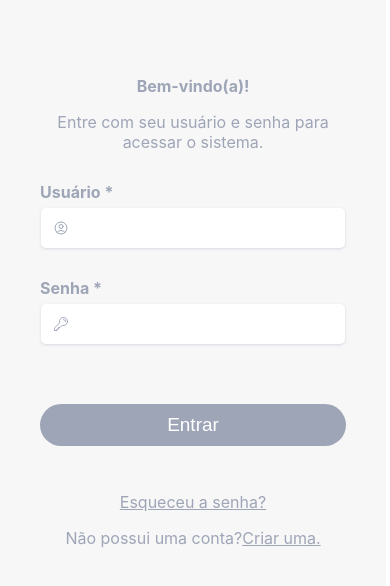
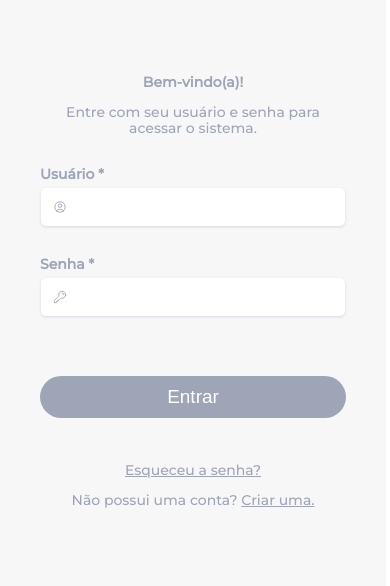
Before and after one commit to joicenunes/VitrineEmpreende, a React (Create React App) app in the folder client/: page / in a window 390 px wide. Shown: the top 586 px of the page. Built offline with nearby package versions, Linux system fonts and the light colour scheme.

Commit message:
Mudando aspas duplas para simples + Modificando fonte do projeto + Padronização dos nomes das classes

```diff
--- a/client/src/App.css
+++ b/client/src/App.css
@@ -1,10 +1,17 @@
-.App {
+@import url('https://fonts.googleapis.com/css2?family=Montserrat:wght@500&display=swap');
+
+.app {
   width: 100vw;
   height: 100vh;;
   color: #9ea5b7 !important;
+  font-family: 'Montserrat', sans-serif;
+  font-style: normal;
+  font-weight: 500;
+  font-size: 14px;
+  line-height: 16px;
 }
 
-.Form-button button {
+.form-button button {
   border: none;
   outline: none;
   background-color: #9ea5b7;
@@ -16,16 +23,16 @@
   border-radius: 35px;
 }
 
-.Form-links a {
+.form-links a {
   color: inherit;
 }
 
-/* .App-logo {
+/* .logo {
   height: 15vmin;
   pointer-events: none;
 } */
 
-/* .App-header {
+/* .header {
   background-color: #282c34;
   min-height: 100vh;
   display: flex;
@@ -36,6 +43,16 @@
   color: white;
 } */
 
-.App-link {
-  color: #61dafb;
+a {
+  color: inherit;
 }
+
+.page-content {
+  background-color: #F7F7F7;
+  padding-top: 80px;
+}
+
+.clickable-icon {
+  margin: 0 5px;
+  cursor: pointer;
+}
--- a/client/src/App.js
+++ b/client/src/App.js
@@ -4,7 +4,7 @@ import Router from './router';
 
 export default function App() {
   return (
-    <div className='App'>
+    <div className='app'>
       <Router></Router>
     </div>
   );
--- a/client/src/Components/Avatar/index.js
+++ b/client/src/Components/Avatar/index.js
@@ -2,7 +2,7 @@ import React from "react";
 import './style.css';
 
 export default function Avatar(props) {
-  function getInitials() {
+  const getInitials = () => {
     let names = props.name.split(' ');
     const last_name_index = names.length - 1;
     if (names.length > 1) {
@@ -11,8 +11,8 @@ export default function Avatar(props) {
   }
 
   return (
-    <div className="App-avatar">
-      <div className="App-initials">
+    <div className='avatar'>
+      <div className='initials'>
         {getInitials()}
       </div>
     </div>
--- a/client/src/Components/Avatar/style.css
+++ b/client/src/Components/Avatar/style.css
@@ -1,4 +1,4 @@
-.App-avatar {
+.avatar {
   box-sizing: border-box;
   width: 40px;
   height: 40px;
@@ -9,7 +9,7 @@
   overflow: hidden;
 }
 
-.App-initials {
+.initials {
   text-align: center;
   line-height: 34px;
   background-color: #9EA5B7;
--- a/client/src/Components/Card/index.js
+++ b/client/src/Components/Card/index.js
@@ -3,7 +3,7 @@ import './style.css';
 
 function CardTitle(props) {
   return (
-    <div className="App-card-title">
+    <div className='card-title'>
       {props.children}
     </div>
   );
@@ -11,7 +11,7 @@ function CardTitle(props) {
 
 function CardBody(props) {
   return (
-    <div className="App-card-body">
+    <div className='card-body'>
       {props.children}
     </div>
   );
@@ -19,7 +19,7 @@ function CardBody(props) {
 
 function Card(props) {
   return (
-    <div className="App-card">
+    <div className='card'>
       {props.children}
     </div>
   );
--- a/client/src/Components/Card/style.css
+++ b/client/src/Components/Card/style.css
@@ -1,17 +1,18 @@
-.App-card {
-  margin: 16px 32px;
+.card {
+  background-color: #fff;
+  margin: 8px;
   border-radius: 4px;
   box-shadow: 0px 4px 8px rgba(0, 0, 0, 0.04), 0px 0px 2px rgba(0, 0, 0, 0.06), 0px 0px 1px rgba(0, 0, 0, 0.04);
   min-height: 240px;
 }
 
-.App-card-title {
+.card-title {
   padding: 0 24px;
   font-size: 20px;
   line-height: 70px;
   border-bottom: 1px solid #EBEBEB;
 }
 
-.App-card-body {
+.card-body {
   padding: 24px;
 }
--- a/client/src/Components/InputText/index.js
+++ b/client/src/Components/InputText/index.js
@@ -2,11 +2,11 @@ import React from "react";
 import './style.css';
 
 export default function InputText(props) {
-  function handleClick() {
+  const handleClick = () => {
     document.getElementById(props.id).focus();
   }
 
-  function showLabel() {
+  const showLabel = () => {
     return props.label ?
       <label for={props.id}>{props.label}</label> :
       <></>;
@@ -14,17 +14,17 @@ export default function InputText(props) {
 
   return (
     <div
-      className="Form-item"
+      className='form-item'
       onClick={() => handleClick()}
     >
       {showLabel()}
       <br />
-      <div className={`Form-item-field ${props.noBorder ? "No-border" : "Border"}`}>
-        {React.createElement(props.icon, { className: "Form-item-icon" })}
+      <div className={`form-item-field ${props.noBorder ? 'no-border' : 'border'}`}>
+        {React.createElement(props.icon, { className: 'form-item-icon' })}
         <input
           id={props.id}
           name={props.id}
-          type="text"
+          type='text'
           placeholder={props.placeholder || ''}
         />
       </div>
--- a/client/src/Components/InputText/style.css
+++ b/client/src/Components/InputText/style.css
@@ -1,39 +1,39 @@
-.Form-item {
+.form-item {
   margin: 0;
   text-align: left;
 }
 
-.Form-item label {
+.form-item label {
   font-weight: bold;
 }
 
-.Form-item-field {
+.form-item-field {
   display: grid;
   grid-template-columns: 20px auto;
   padding: 10px;
   margin: 6px 1px;
 }
 
-.Border {
+.border {
   background-color: #fff;
   border-radius: 5px;
   box-shadow: 0 1px 3px 0 #d5d8e2;
 }
 
-.No-border {
+.no-border {
   border-bottom: 1px solid #d5d8e2;
 }
 
-.Form-item-icon {
+.form-item-icon {
   padding: 2px;
 }
 
-.Form-item-field input {
+.form-item-field input {
   padding-left: 5px;
   border: none;
 }
 
-.Form-item-field input:focus {
+.form-item-field input:focus {
   border: none;
   outline: none;
 }
--- a/client/src/Components/TagList/index.js
+++ b/client/src/Components/TagList/index.js
@@ -3,21 +3,21 @@ import './style.css';
 
 function Tag(props) {
   return (
-    <div className="tag">
+    <div className='tag'>
       {props.children}
     </div>
   )
 }
 
 export default function TagList(props) {
-  function listTags() {
+  const listTags = () => {
     return props.tags.length > 0 ?
-      props.tags.map(tag => <Tag> {tag} </Tag>) :
+      props.tags.map((tag, i) => <Tag key={i}> {tag} </Tag>) :
       <></>
   }
 
   return (
-    <div className="tagList">
+    <div className='tagList'>
       {listTags()}
     </div>
   );
--- a/client/src/Components/TagList/style.css
+++ b/client/src/Components/TagList/style.css
@@ -1,15 +1,16 @@
 .tagList {
-  max-width:max-content;
+  width: 100%;
   display: flex;
   flex-direction: row;
   align-items: flex-start;
   gap: 20px;
+  padding: 10px 0;
   flex-wrap: wrap;
 }
 
 .tag {
   background: #DFE2E9;
-  box-shadow: 0px 10px 20px rgba(0, 0, 0, 0.04), 0px 2px 6px rgba(0, 0, 0, 0.04), 0px 0px 1px rgba(0, 0, 0, 0.04);
+  box-shadow: 0px 2px 5px rgba(0, 0, 0, 0.08), 0px 0px 1px rgba(0, 0, 0, 0.04);
   border-radius: 30px;
   padding: 8px 16px;
 }
--- a/client/src/Pages/Logon/index.js
+++ b/client/src/Pages/Logon/index.js
@@ -15,7 +15,7 @@ export default function Logon() {
 
   //   const history = useHistory();
 
-  async function handleLogin(evt) {
+  const handleLogin = async (evt) => {
     evt.preventDefault();
 
     // try {
@@ -30,37 +30,37 @@ export default function Logon() {
   }
 
   return (
-    <div className="App-login">
-      <div className="App-login-image">
+    <div className='login'>
+      <div className='login-image'>
         <img
           src={empreendeImg}
           alt='Empreende UFC'
         />
       </div>
-      <div className='App-login-form'>
+      <div className='login-form'>
         <form
           onSubmit={handleLogin}
-          className="App-form"
-          alt="login-form"
+          className='form'
+          alt='login-form'
         >
-          {/* <img src={logo} className="App-logo" alt="logo" /> */}
+          {/* <img src={logo} className='logo' alt='logo' /> */}
           <p>
             <strong>Bem-vindo(a)!</strong>
           </p>
           <p>Entre com seu usuário e senha para acessar o sistema.</p>
-          <div className="App-login-fields">
+          <div className='login-fields'>
             <InputText
-              id="username"
-              label="Usuário *"
+              id='username'
+              label='Usuário *'
               icon={HiOutlineUserCircle}
             />
             <InputText
-              id="password"
-              label="Senha *"
+              id='password'
+              label='Senha *'
               icon={HiOutlineKey}
             />
           </div>
-          <div className="Form-button">
+          <div className='form-button'>
             <button
               className='button'
               type='submit'
@@ -68,20 +68,19 @@ export default function Logon() {
               Entrar
             </button>
           </div>
-          <div className="Form-links">
+          <div className='form-links'>
             <p>
               <Link
-                className="App-login-link"
-                to="/forgotpassword"
+                className='login-link'
+                to='/forgotpassword'
               >
                 Esqueceu a senha?
               </Link>
             </p>
             <p>
-              Não possui uma conta?
-              <Link
-                className='App-login-link'
-                to="/register"
+              Não possui uma conta? <Link
+                className='login-link'
+                to='/register'
               >
                 Criar uma.
               </Link>
--- a/client/src/Pages/Logon/style.css
+++ b/client/src/Pages/Logon/style.css
@@ -1,4 +1,4 @@
-.App-login {
+.login {
   display: grid;
   grid-template-columns: 3fr 2fr;
   width: 100%;
@@ -7,25 +7,25 @@
   overflow: hidden;
 }
 
-.App-login img {
+.login img {
   height: 100%;
 }
 
-.App-login-form {
+.login-form {
   padding: 60px 40px 25px;
   background-color: #f7f7f7;
 }
 
-.App-login-fields .Form-item {
+.login-fields .form-item {
   margin: 30px 0;
 }
 
 @media screen and (max-width: 1024px) {
-  .App-login-image {
+  .login-image {
     display:none;
   }
 
-  .App-login-form {
+  .login-form {
     width: 100%;
   }
 }
```
